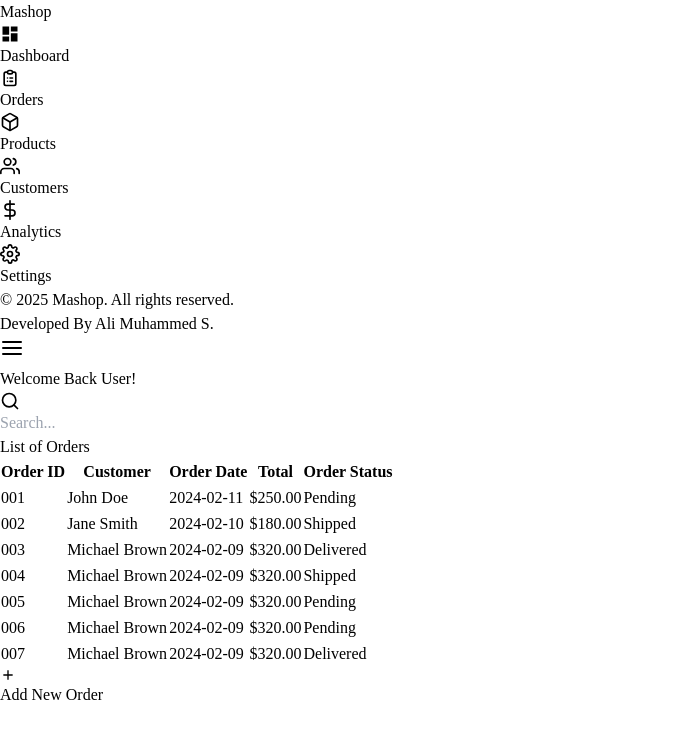
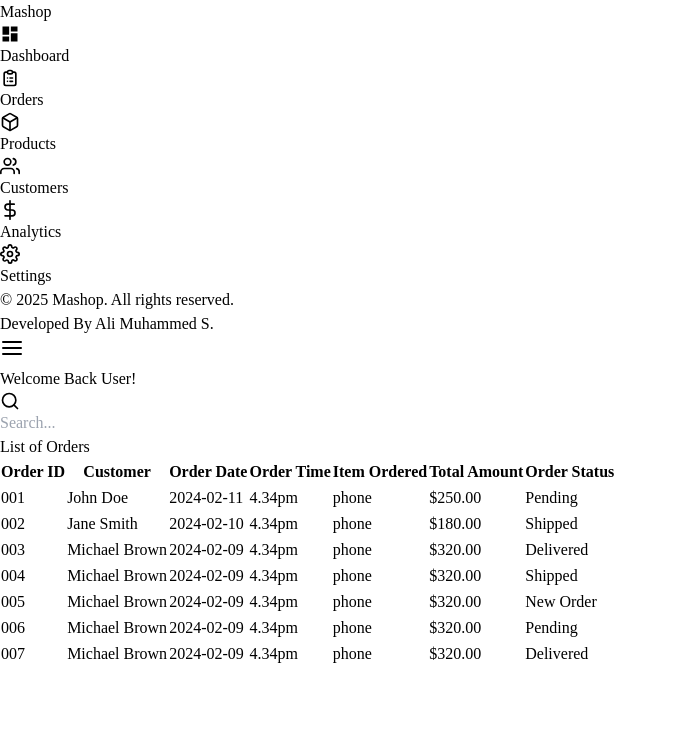
Before and after one commit to alimuhammeddev/Mashop, a React (Vite) app: page /orders in a window 1280 px wide. Shown: the top 738 px of the page, without its empty margins (0-677 px from the left). Built offline with nearby package versions, Linux system fonts and the light colour scheme; a web font is replaced by a local one.

Commit message:
worked on sttings page and removed add order and add customer

```diff
--- a/src/Components/Cards/AddOrder.jsx
+++ b/src/Components/Cards/AddOrder.jsx
@@ -56,9 +56,9 @@ const AddOrder = () => {
                   Order Date
                 </label>
                 <input
-                  type="text"
+                  type="date"
                   className="w-full px-4 py-2 mt-1 border rounded-lg focus:ring-1 focus:ring-blue-300 focus:outline-none"
-                  placeholder="Enter oder date"
+                  placeholder="Enter order date"
                   required
                 />
               </div>
@@ -67,9 +67,9 @@ const AddOrder = () => {
                   Order Time
                 </label>
                 <input
-                  type="text"
+                  type="time"
                   className="w-full px-4 py-2 mt-1 border rounded-lg focus:ring-1 focus:ring-blue-300 focus:outline-none"
-                  placeholder="Enter oder time"
+                  placeholder="Enter order time"
                   required
                 />
               </div>
--- a/src/Components/Cards/AddProduct.jsx
+++ b/src/Components/Cards/AddProduct.jsx
@@ -53,6 +53,28 @@ const AddProduct = () => {
                   required
                 />
               </div>
+              <div className="mt-3">
+                <label className="block text-sm font-medium text-gray-600">
+                  Product Category
+                </label>
+                <input
+                  type="text"
+                  className="w-full px-4 py-2 mt-1 border rounded-lg focus:ring-1 focus:ring-blue-300 focus:outline-none"
+                  placeholder="Enter product category"
+                  required
+                />
+              </div>
+              <div className="mt-3">
+                <label className="block text-sm font-medium text-gray-600">
+                  Product Description
+                </label>
+                <textarea
+                  type="text"
+                  className="w-full px-4 py-2 mt-1 border rounded-lg focus:ring-1 focus:ring-blue-300 focus:outline-none"
+                  placeholder="Enter product description"
+                  required
+                />
+              </div>
             </div>
 
             <div>
--- a/src/Pages/Customers.jsx
+++ b/src/Pages/Customers.jsx
@@ -1,4 +1,3 @@
-import AddCustomer from "../Components/Cards/AddCustomer";
 const Customers = () => {
   const customers = [
     { id: 1, name: "John Park", email: "john@example.com", phone: "+234 123-456-7890" },
@@ -33,10 +32,6 @@ const Customers = () => {
           </tbody>
         </table>
       </div>
-
-      <div className="mt-5 w-fit justify-center flex mx-auto">
-        <AddCustomer />
-      </div>
     </div>
   );
 };
--- a/src/Pages/Dashboard.jsx
+++ b/src/Pages/Dashboard.jsx
@@ -8,8 +8,6 @@ import {
 } from "recharts";
 import { FiShoppingBag, FiUsers, FiBox, FiDollarSign } from "react-icons/fi";
 import AddProduct from "../Components/Cards/AddProduct";
-import AddCustomer from "../Components/Cards/AddCustomer";
-import AddOrder from "../Components/Cards/AddOrder";
 
 const Dashboard = () => {
   const stats = [
@@ -126,15 +124,9 @@ const Dashboard = () => {
           </div>
 
           <div>
-            <div className="flex lg:flex-row flex-col lg:items-center justify-between mt-10 gap-5">
+            <div className="flex lg:flex-row flex-col lg:items-center justify-center mt-10 gap-5">
               <div>
                 <AddProduct />
-              </div>
-              <div>
-                <AddCustomer />
-              </div>
-              <div>
-                <AddOrder />
               </div>
             </div>
           </div>
--- a/src/Pages/Orders.jsx
+++ b/src/Pages/Orders.jsx
@@ -1,10 +1,11 @@
-import AddOrder from "../Components/Cards/AddOrder";
 const Orders = () => {
   const orders = [
     {
       id: "001",
       customer: "John Doe",
       date: "2024-02-11",
+      time: "4.34pm",
+      item: "phone",
       total: "$250.00",
       status: "Pending",
     },
@@ -12,6 +13,8 @@ const Orders = () => {
       id: "002",
       customer: "Jane Smith",
       date: "2024-02-10",
+      time: "4.34pm",
+      item: "phone",
       total: "$180.00",
       status: "Shipped",
     },
@@ -19,6 +22,8 @@ const Orders = () => {
       id: "003",
       customer: "Michael Brown",
       date: "2024-02-09",
+      time: "4.34pm",
+      item: "phone",
       total: "$320.00",
       status: "Delivered",
     },
@@ -26,6 +31,8 @@ const Orders = () => {
       id: "004",
       customer: "Michael Brown",
       date: "2024-02-09",
+      time: "4.34pm",
+      item: "phone",
       total: "$320.00",
       status: "Shipped",
     },
@@ -33,13 +40,17 @@ const Orders = () => {
       id: "005",
       customer: "Michael Brown",
       date: "2024-02-09",
+      time: "4.34pm",
+      item: "phone",
       total: "$320.00",
-      status: "Pending",
+      status: "New Order",
     },
     {
       id: "006",
       customer: "Michael Brown",
       date: "2024-02-09",
+      time: "4.34pm",
+      item: "phone",
       total: "$320.00",
       status: "Pending",
     },
@@ -47,6 +58,8 @@ const Orders = () => {
       id: "007",
       customer: "Michael Brown",
       date: "2024-02-09",
+      time: "4.34pm",
+      item: "phone",
       total: "$320.00",
       status: "Delivered",
     },
@@ -70,7 +83,13 @@ const Orders = () => {
                 Order Date
               </th>
               <th className="py-2 px-3 text-left text-xs sm:text-sm md:text-base">
-                Total
+                Order Time
+              </th>
+              <th className="py-2 px-3 text-left text-xs sm:text-sm md:text-base">
+                Item Ordered
+              </th>
+              <th className="py-2 px-3 text-left text-xs sm:text-sm md:text-base">
+                Total Amount
               </th>
               <th className="py-2 px-3 text-left text-xs sm:text-sm md:text-base">
                 Order Status
@@ -95,6 +114,12 @@ const Orders = () => {
                   {order.date}
                 </td>
                 <td className="py-2 px-3 whitespace-nowrap text-xs sm:text-sm md:text-base">
+                  {order.time}
+                </td>
+                <td className="py-2 px-3 whitespace-nowrap text-xs sm:text-sm md:text-base">
+                  {order.item}
+                </td>
+                <td className="py-2 px-3 whitespace-nowrap text-xs sm:text-sm md:text-base">
                   {order.total}
                 </td>
                 <td className="py-2 px-3 font-medium whitespace-nowrap">
@@ -114,10 +139,6 @@ const Orders = () => {
             ))}
           </tbody>
         </table>
-
-        <div className="mt-5 w-fit justify-center flex items-center mx-auto">
-          <AddOrder />
-        </div>
       </div>
     </section>
   );
--- a/src/Pages/Products.jsx
+++ b/src/Pages/Products.jsx
@@ -1,14 +1,14 @@
 import AddProduct from "../Components/Cards/AddProduct";
 const Products = () => {
   const products = [
-    { id: 1, name: "Laptop", category: "Electronics", price: "$1200" },
-    { id: 2, name: "Smartphone", category: "Electronics", price: "$800" },
-    { id: 3, name: "Headphones", category: "Accessories", price: "$150" },
-    { id: 4, name: "Shoes", category: "Fashion", price: "$100" },
-    { id: 5, name: "Trouser", category: "Fashion", price: "$600" },
-    { id: 6, name: "Plate", category: "Utensils", price: "$70" },
-    { id: 6, name: "Shirt", category: "Fashion", price: "$50" },
-    { id: 7, name: "Medicated Glasses", category: "Health", price: "$500" },
+    { id: 1, name: "Laptop", category: "Electronics", description: "lorem", price: "$1200" },
+    { id: 2, name: "Smartphone", category: "Electronics", description: "lorem", price: "$800" },
+    { id: 3, name: "Headphones", category: "Accessories", description: "lorem", price: "$150" },
+    { id: 4, name: "Shoes", category: "Fashion", description: "lorem", price: "$100" },
+    { id: 5, name: "Trouser", category: "Fashion", description: "lorem", price: "$600" },
+    { id: 6, name: "Plate", category: "Utensils", description: "lorem", price: "$70" },
+    { id: 6, name: "Shirt", category: "Fashion", description: "lorem", price: "$50" },
+    { id: 7, name: "Medicated Glasses", category: "Health", description: "lorem", price: "$500" },
   ];
 
   return (
@@ -21,6 +21,7 @@ const Products = () => {
               <th className="border border-gray-300 px-4 py-2">Product ID</th>
               <th className="border border-gray-300 px-4 py-2">Product Name</th>
               <th className="border border-gray-300 px-4 py-2">Product Category</th>
+              <th className="border border-gray-300 px-4 py-2">Product Description</th>
               <th className="border border-gray-300 px-4 py-2">Product Price</th>
             </tr>
           </thead>
@@ -30,6 +31,7 @@ const Products = () => {
                 <td className="border border-gray-300 px-4 py-2">{product.id}</td>
                 <td className="border border-gray-300 px-4 py-2">{product.name}</td>
                 <td className="border border-gray-300 px-4 py-2">{product.category}</td>
+                <td className="border border-gray-300 px-4 py-2">{product.description}</td>
                 <td className="border border-gray-300 px-4 py-2">{product.price}</td>
               </tr>
             ))}
--- a/src/Pages/Settings.jsx
+++ b/src/Pages/Settings.jsx
@@ -22,11 +22,11 @@ const Settings = () => {
       <div className="max-w-4xl mx-auto p-6 bg-white shadow-lg rounded-lg">
         <div className="grid grid-cols-1 md:grid-cols-2 gap-6">
           <div className="bg-gray-100 p-6 rounded-lg shadow">
-            <h3 className="text-xl font-medium mb-4">Profile Information</h3>
+            <h3 className="text-xl font-medium mb-4">Business Information</h3>
             <div className="space-y-2">
               <input
                 type="text"
-                placeholder="Full Name"
+                placeholder="Name"
                 className="w-full p-2 border rounded-lg focus:ring-1 focus:ring-blue-300 focus:outline-none"
               />
               <input
@@ -36,7 +36,9 @@ const Settings = () => {
               />
             </div>
 
-            <h3 className="text-xl font-medium mt-6 mb-2">Profile Picture</h3>
+            <h3 className="text-xl font-medium mt-6 mb-2">
+              Business Profile Picture
+            </h3>
             <div className="flex flex-col items-center gap-4">
               <div className="relative w-32 h-32 border-4 border-blue-300 rounded-full overflow-hidden">
                 {image ? (
```
